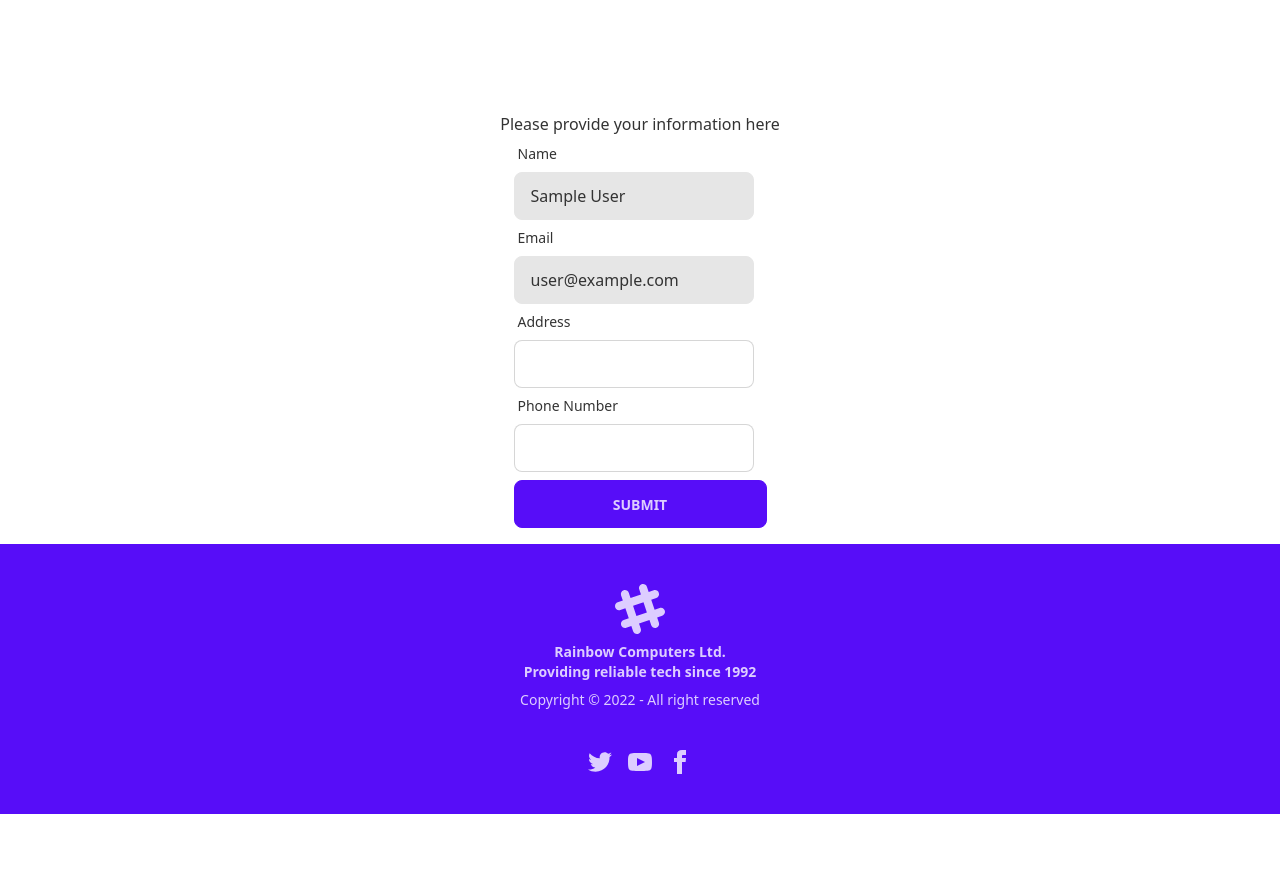
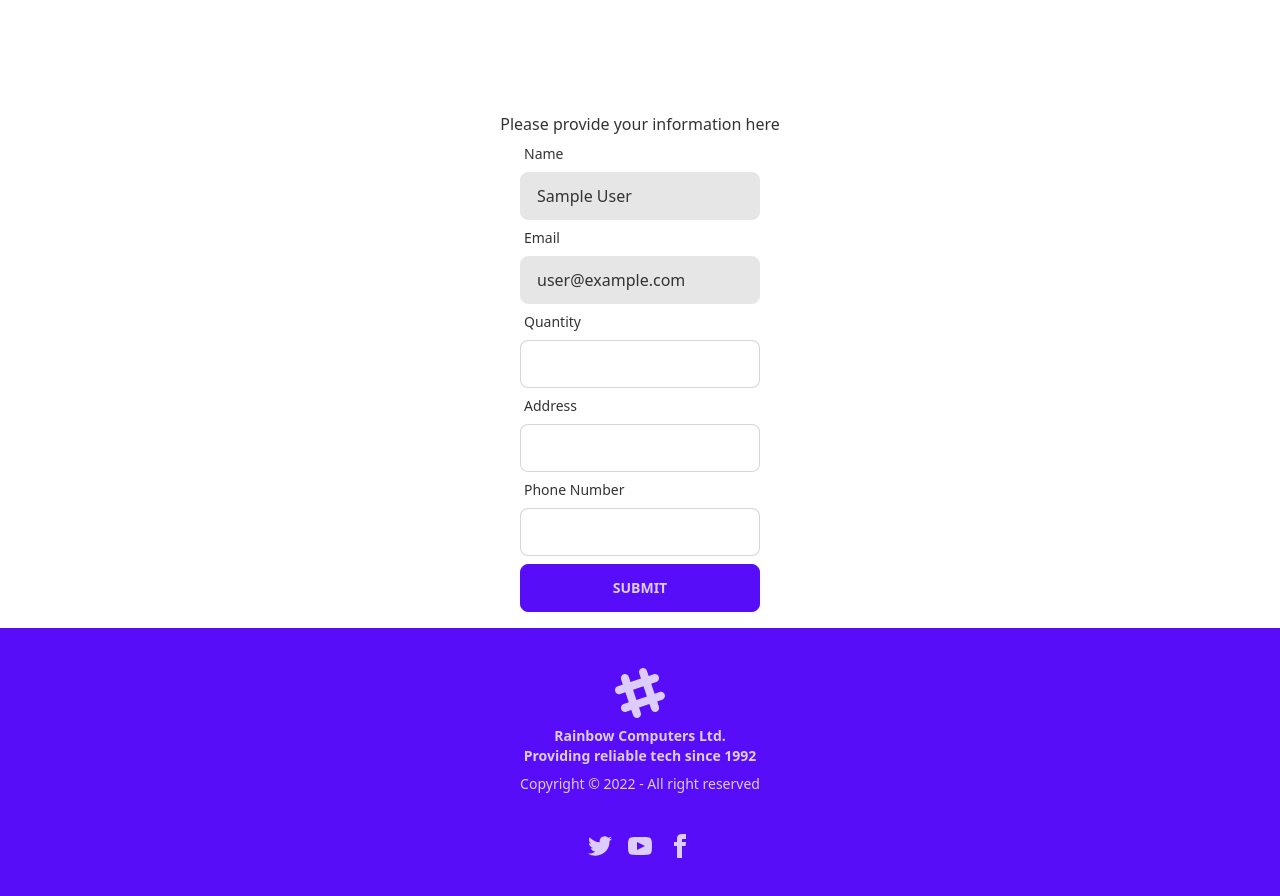
Before and after one commit to Sazid99246/manufecturer-website-client, a React (Create React App) app: page /purchase in a window 1280 px wide. Shown: the part 800-1696 px from the top of the page. Before the commit the page ends 1614 px from the top, so only its background shows below. Built offline with nearby package versions, Linux system fonts and the light colour scheme; no server answers; sample sign-in values are in the browser's storage.

Commit message:
added purchase form with react hook form and shown toast on condition of quantity

```diff
--- a/package.json
+++ b/package.json
@@ -16,6 +16,7 @@
     "react-query": "^3.39.0",
     "react-router-dom": "^6.3.0",
     "react-scripts": "5.0.1",
+    "react-toastify": "^9.0.1",
     "web-vitals": "^2.1.4"
   },
   "scripts": {
--- a/src/App.js
+++ b/src/App.js
@@ -36,7 +36,6 @@ function App() {
         <Route path='/login' element={<Login />} />
         <Route path='/signup' element={<SignUp />} />
         <Route path='*' element={<NotFound />} />
-
       </Routes>
       <Footer />
     </div>
--- a/src/Pages/Purchase/Purchase.js
+++ b/src/Pages/Purchase/Purchase.js
@@ -2,61 +2,104 @@ import React, { useEffect, useState } from 'react';
 import { useParams } from 'react-router-dom';
 import { useAuthState } from 'react-firebase-hooks/auth';
 import auth from '../../firebase.init'
+import { useForm } from "react-hook-form";
+import { ToastContainer, toast } from 'react-toastify';
+import 'react-toastify/dist/ReactToastify.css';
 const Purchase = () => {
     const { productId } = useParams();
     const [product, setProduct] = useState({});
-    console.log(product);
+    const { register, handleSubmit } = useForm();
+    let quantity;
     useEffect(() => {
         fetch(`http://localhost:5000/product/${productId}`)
             .then(res => res.json())
             .then(data => setProduct(data))
     }, [productId])
     const [user] = useAuthState(auth)
+
+    const onSubmit = data => {
+        if (data.quantity > product.maxQuantity || data.quantity < product.minQuantity) {
+            toast(`Sorry, You can't order more than ${product.maxQuantity}  less than ${product.minQuantity}`)
+        }
+        if(data.quantity <= product.maxQuantity || data.quantity >= product.MinQuantity){
+            toast('Product purchased successfully')
+        }
+    }
     return (
         <div className='mb-4'>
             <h1 className='text-3xl text-center mt-3'>You are going to buy {product.name}</h1>
-            <div class="hero min-h-screen bg-base-100">
-                <div class="hero-content flex-col lg:flex-row">
-                    <img src={product.bigImg} class="rounded-lg" alt='' />
+            <div className="hero min-h-screen bg-base-100">
+                <div className="hero-content flex-col lg:flex-row">
+                    <img src={product.bigImg} className="rounded-lg" alt='' />
                     <div>
-                        <h1 class="text-5xl font-bold">{product.name}</h1>
-                        <p class="py-6"><b>Description:</b> {product.description}</p>
+                        <h1 className="text-5xl font-bold">{product.name}</h1>
+                        <p className="py-6"><b>Description:</b> {product.description}</p>
                     </div>
                 </div>
             </div>
             <div>
                 <h2 className='text-center text-bold'>Please provide your information here</h2>
                 <div className='flex items-center justify-center'>
-                    <form>
-                        <div class="form-control w-full max-w-xs">
-                            <label class="label">
-                                <span class="label-text">Name</span>
+                    <form onSubmit={handleSubmit(onSubmit)}>
+                        <div className="form-control w-full max-w-xs">
+                            <label className="label">
+                                <span className="label-text">Name</span>
                             </label>
-                            <input disabled type="text" class="w-60 input input-bordered max-w-xs" value={user?.displayName} />
+                            <input
+                                disabled
+                                type="text"
+                                className="w-60 input input-bordered max-w-xs"
+                                value={user?.displayName}
+                            />
                         </div>
-                        <div class="form-control w-full max-w-xs">
-                            <label class="label">
-                                <span class="label-text">Email</span>
+                        <div className="form-control w-full max-w-xs">
+                            <label className="label">
+                                <span className="label-text">Email</span>
                             </label>
-                            <input disabled type="email" class=" w-60 input input-bordered max-w-xs" value={user?.email} />
+                            <input
+                                disabled
+                                type="email"
+                                className=" w-60 input input-bordered max-w-xs"
+                                value={user?.email}
+                            />
                         </div>
-                        <div class="form-control w-full max-w-xs">
-                            <label class="label">
-                                <span class="label-text">Address</span>
+                        <div className="form-control w-full max-w-xs">
+                            <label className="label">
+                                <span className="label-text">Quantity</span>
                             </label>
-                            <input type="text" class=" w-60 input input-bordered max-w-xs" />
+                            <input
+                                {...register("quantity", { required: true })}
+                                type="number"
+                                className=" w-60 input input-bordered max-w-xs"
+                                value={quantity}
+                            />
                         </div>
-                        <div class="form-control w-full max-w-xs">
-                            <label class="label">
-                                <span class="label-text">Phone Number</span>
+                        <div className="form-control w-full max-w-xs">
+                            <label className="label">
+                                <span className="label-text">Address</span>
                             </label>
-                            <input type="number" class=" w-60 input input-bordered max-w-xs" />
+                            <input
+                                {...register("address", { required: true })}
+                                type="text"
+                                className=" w-60 input input-bordered max-w-xs"
+                            />
                         </div>
-                        <div class="form-control mt-2 w-full max-w-xs">
-                            <input type="submt" className='btn btn-primary' value="Submit" />
+                        <div className="form-control w-full max-w-xs">
+                            <label className="label">
+                                <span className="label-text">Phone Number</span>
+                            </label>
+                            <input
+                                {...register("phone-number", { required: true })}
+                                type="number"
+                                className=" w-60 input input-bordered max-w-xs"
+                            />
+                        </div>
+                        <div className="form-control mt-2 w-full max-w-xs">
+                            <input type="submit" className='btn btn-primary' value="Submit" />
                         </div>
                     </form>
                 </div>
+                <ToastContainer></ToastContainer>
             </div>
         </div>
     );
```
Also changed, not shown: 1 other file (tests, documents, lock files or other folders).
